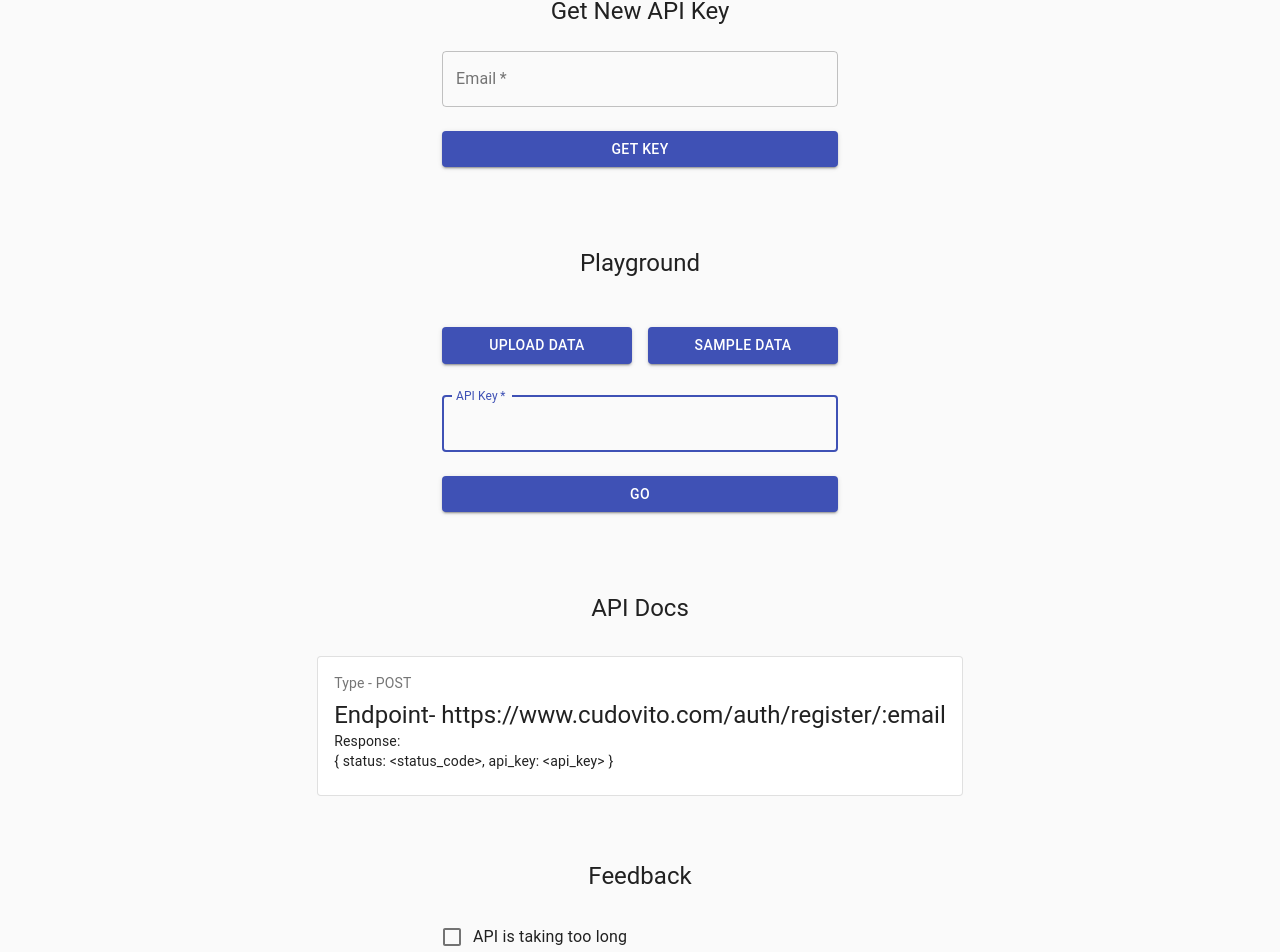
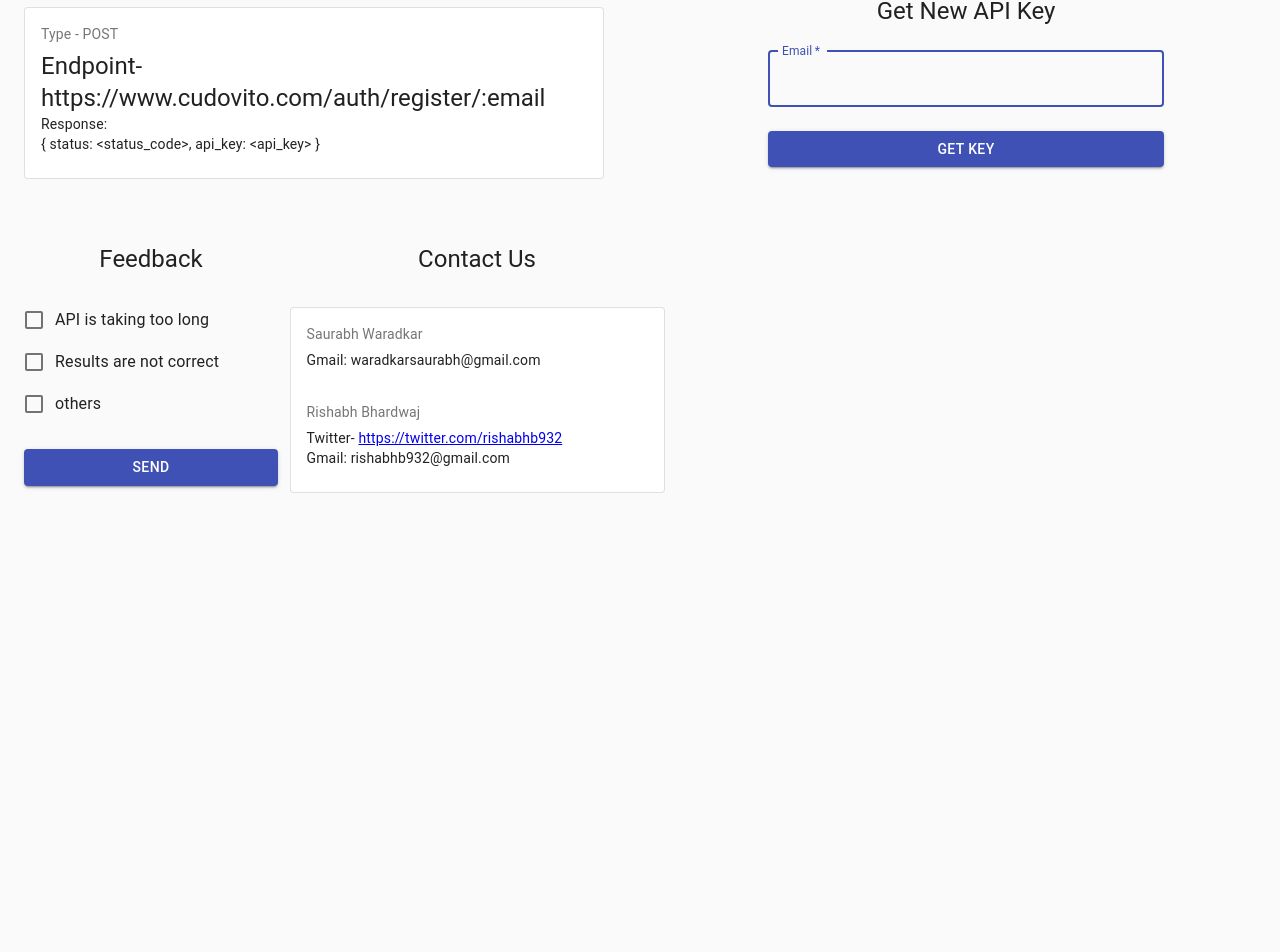
Before and after one commit to cudovito/markov-chains, a React (Create React App) app: page / in a window 1280 px wide. Shown: the part 466-1418 px from the top of the page. After the commit the page ends 980 px from the top, so only its background shows below. Built offline with nearby package versions, Linux system fonts and the light colour scheme.

Commit message:
basic ui changed

```diff
--- a/src/views/index.tsx
+++ b/src/views/index.tsx
@@ -5,16 +5,47 @@
 import APIDocs from "./landingPage/APIDocs/index";
 import Feedback from "./landingPage/feedback/index";
 import Support from "./landingPage/support/index";
+import React from "react";
+import { makeStyles, createStyles, Theme } from "@material-ui/core/styles";
+import Paper from "@material-ui/core/Paper";
+import Grid from "@material-ui/core/Grid";
+
+const useStyles = makeStyles((theme: Theme) =>
+  createStyles({
+    root: {
+      flexGrow: 1,
+    },
+    paper: {
+      padding: theme.spacing(2),
+      textAlign: "center",
+      color: theme.palette.text.secondary,
+    },
+  })
+);
 
 export default function SignUp() {
+  const classes = useStyles();
+
   return (
-    <div>
-      <Register />
-      <APIKeys />
-      <Playground />
-      <APIDocs />
-      <Feedback />
-      <Support />
+    <div className={classes.root}>
+      <Grid container spacing={3}>
+        <Grid item xs={6}>
+          <Playground />
+          <APIDocs />
+          <Grid container spacing={3}>
+            <Grid item xs={6}>
+              <Feedback />
+            </Grid>
+            <Grid item xs={6}>
+              <Support />
+            </Grid>
+          </Grid>
+        </Grid>
+        <Grid item xs={6}>
+          <Register />
+          <APIKeys />
+        </Grid>
+      </Grid>
     </div>
   );
 }
--- a/src/views/landingPage/APIDocs/index.tsx
+++ b/src/views/landingPage/APIDocs/index.tsx
@@ -41,7 +41,7 @@
   const bull = <span className={classes.bullet}>•</span>;
 
   return (
-    <Container component="main" maxWidth="md">
+    <Container component="main">
       <div className={classes.paper}>
         <Typography component="h1" variant="h5" className={classes.APIDocs}>
           API Docs
--- a/src/views/landingPage/feedback/index.tsx
+++ b/src/views/landingPage/feedback/index.tsx
@@ -1,4 +1,4 @@
-import React from "react";
+import React, { useState } from "react";
 import Button from "@material-ui/core/Button";
 import CssBaseline from "@material-ui/core/CssBaseline";
 import TextField from "@material-ui/core/TextField";
@@ -46,14 +46,18 @@
 const Feedback = () => {
   const classes = useStyles();
 
-  const [state, setState] = React.useState({
-    checkedA: false,
-    checkedB: false,
-    checkedC: false,
-  });
+  const [checkedA, setCheckedA] = useState(false);
+  const [checkedB, setCheckedB] = useState(false);
+  const [checkedC, setCheckedC] = useState(false);
 
-  const handleChange = (event: React.ChangeEvent<HTMLInputElement>) => {
-    setState({ ...state, [event.target.name]: event.target.checked });
+  const handleChangeA = (event: React.ChangeEvent<HTMLInputElement>) => {
+    setCheckedA(event.target.checked);
+  };
+  const handleChangeB = (event: React.ChangeEvent<HTMLInputElement>) => {
+    setCheckedB(event.target.checked);
+  };
+  const handleChangeC = (event: React.ChangeEvent<HTMLInputElement>) => {
+    setCheckedC(event.target.checked);
   };
 
   return (
@@ -69,8 +73,8 @@
               <FormControlLabel
                 control={
                   <Checkbox
-                    checked={state.checkedA}
-                    onChange={handleChange}
+                    checked={checkedA}
+                    onChange={handleChangeA}
                     name="checkedB"
                     color="primary"
                   />
@@ -80,8 +84,8 @@
               <FormControlLabel
                 control={
                   <Checkbox
-                    checked={state.checkedB}
-                    onChange={handleChange}
+                    checked={checkedB}
+                    onChange={handleChangeB}
                     name="checkedB"
                     color="primary"
                   />
@@ -91,8 +95,8 @@
               <FormControlLabel
                 control={
                   <Checkbox
-                    checked={state.checkedC}
-                    onChange={handleChange}
+                    checked={checkedC}
+                    onChange={handleChangeC}
                     name="checkedB"
                     color="primary"
                   />
@@ -100,7 +104,7 @@
                 label="others"
               />
             </FormGroup>
-            {state.checkedC ? (
+            {checkedC ? (
               <Grid container spacing={2}>
                 <Grid item xs={12}>
                   <TextField
--- a/src/views/landingPage/support/index.tsx
+++ b/src/views/landingPage/support/index.tsx
@@ -71,7 +71,10 @@
               Rishabh Bhardwaj
             </Typography>
             <Typography variant="body2" component="p">
-              Twitter- {"https://twitter.com/rishabhb932"}
+              Twitter-{" "}
+              <a href="https://twitter.com/rishabhb932" target="_blank">
+                {"https://twitter.com/rishabhb932"}
+              </a>
             </Typography>
             <Typography variant="body2" component="p">
               Gmail: rishabhb932@gmail.com
```
Also changed, not shown: 1 other file (tests, documents, lock files or other folders).
